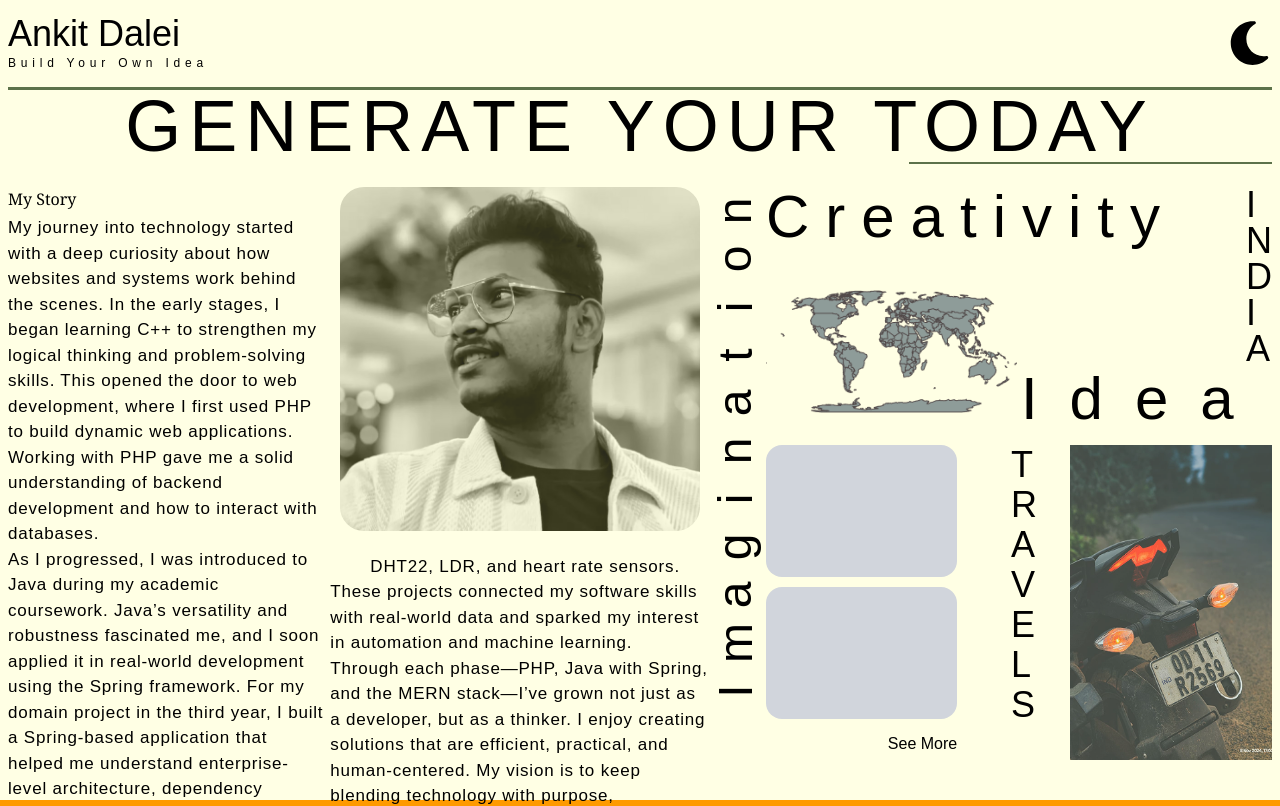
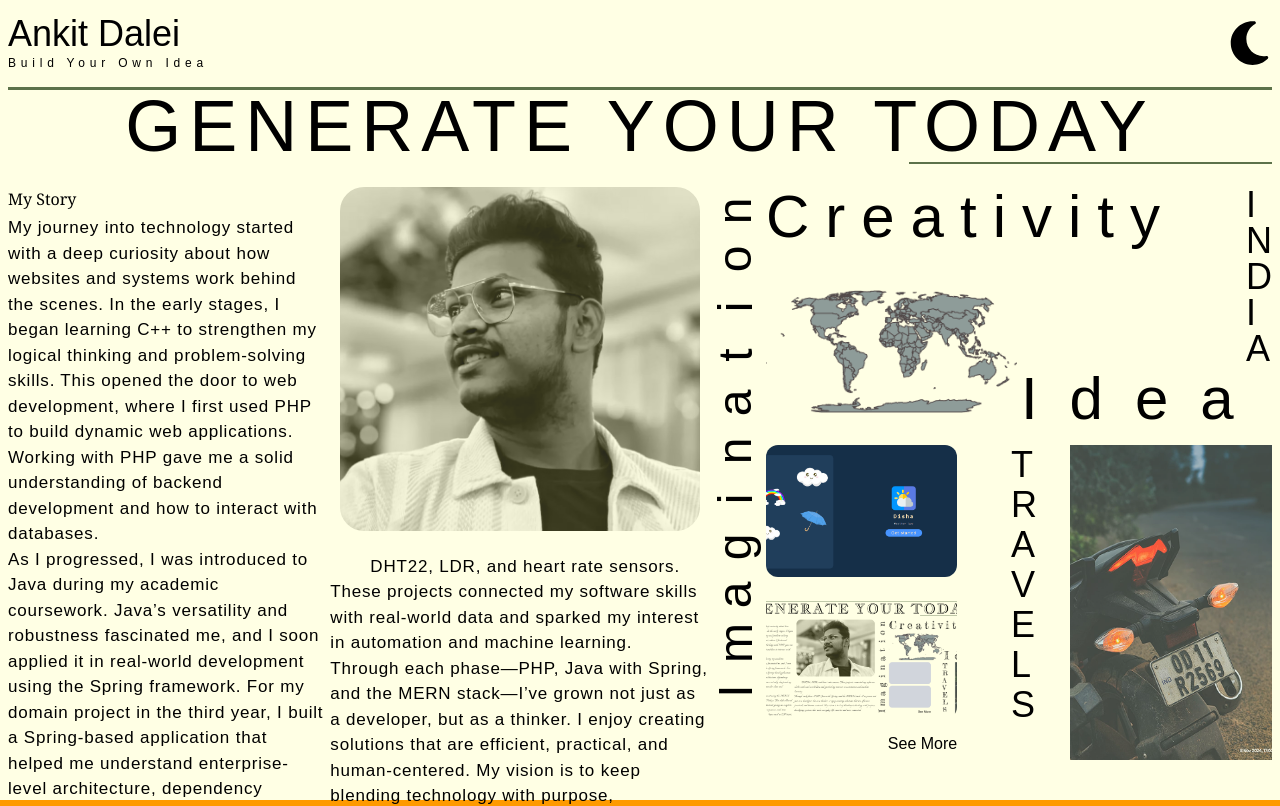
Before and after one commit to Ankit-Dalei/portfolio, a Next.js app: page / in a window 1280 px wide. Shown: the top 806 px of the page. Built offline with nearby package versions, Linux system fonts and the light colour scheme; a web font is replaced by a local one.

Commit message:
test desktop

```diff
--- a/src/app/page.tsx
+++ b/src/app/page.tsx
@@ -413,7 +413,7 @@ export default function Home() {
           </div>
         </div>
       </div>
-      <div className="lg:h-auto lg:w-auto hidden lg:block">
+      <div className="lg:h-auto lg:w-auto hidden lg:block md:overflow-hidden">
         <div className="lg:h-[100vh] lg:w-[100%] lg:p-2">
           <div className="lg:h-[9%] lg:w-full lg:flex lg:flex-row-reverse lg:justify-between lg:items-center">
             <div className="lg:w-[50px] lg:flex lg:justify-end">
@@ -587,10 +587,28 @@ export default function Home() {
                 </div>
                 <div className="lg:w-full lg:h-[55%] lg:flex lg:justify-between lg:items-center">
                   <div className="lg:h-full lg:w-[45%] lg:flex lg:flex-col lg:justify-between lg:items-center xl:items-start xl:w-[42%]">
-                    <div className="bg-gray-300 lg:w-full lg:h-[42%] rounded-2xl xl:w-[90%]"></div>
-                    <div className="bg-gray-300 lg:w-full lg:h-[42%] rounded-2xl xl:w-[90%]"></div>
+                    <div className="lg:w-full lg:h-[42%] rounded-2xl xl:w-[90%] relative">
+                      <Link href={`https://weather-ten-sigma-87.vercel.app/`} target="_blank">
+                        <Image
+                        src="/proimg.png"
+                        alt="profileImage"
+                        fill
+                        className="rounded-xl object-cover"
+                        />
+                      </Link>
+                    </div>
+                    <div className="lg:w-full lg:h-[42%] rounded-2xl xl:w-[90%] relative">
+                      <Link href={`https://portfolio-nu-bice-89.vercel.app/`} target="_blank">
+                        <Image
+                        src="/proimg2.png"
+                        alt="profileImage"
+                        fill
+                        className="rounded-xl object-cover"
+                        />
+                      </Link>
+                    </div>
                     <div className="lg:w-full lg:h-[10%] lg:flex lg:justify-end lg:items-center lg:text-black xl:w-[90%]">
-                      <a href="">
+                      <a href="vlog">
                         See More
                       </a>
                     </div>
```
